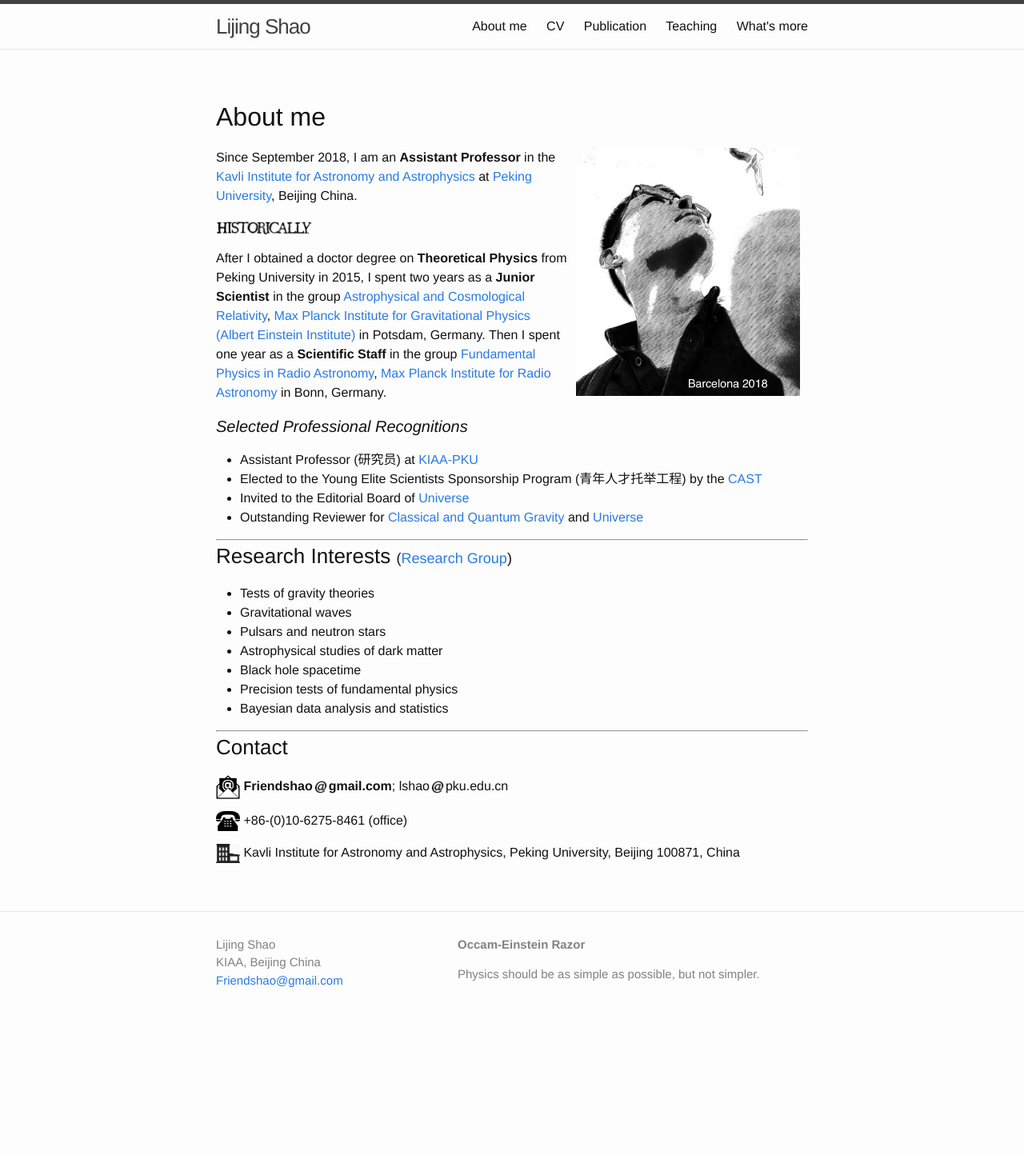
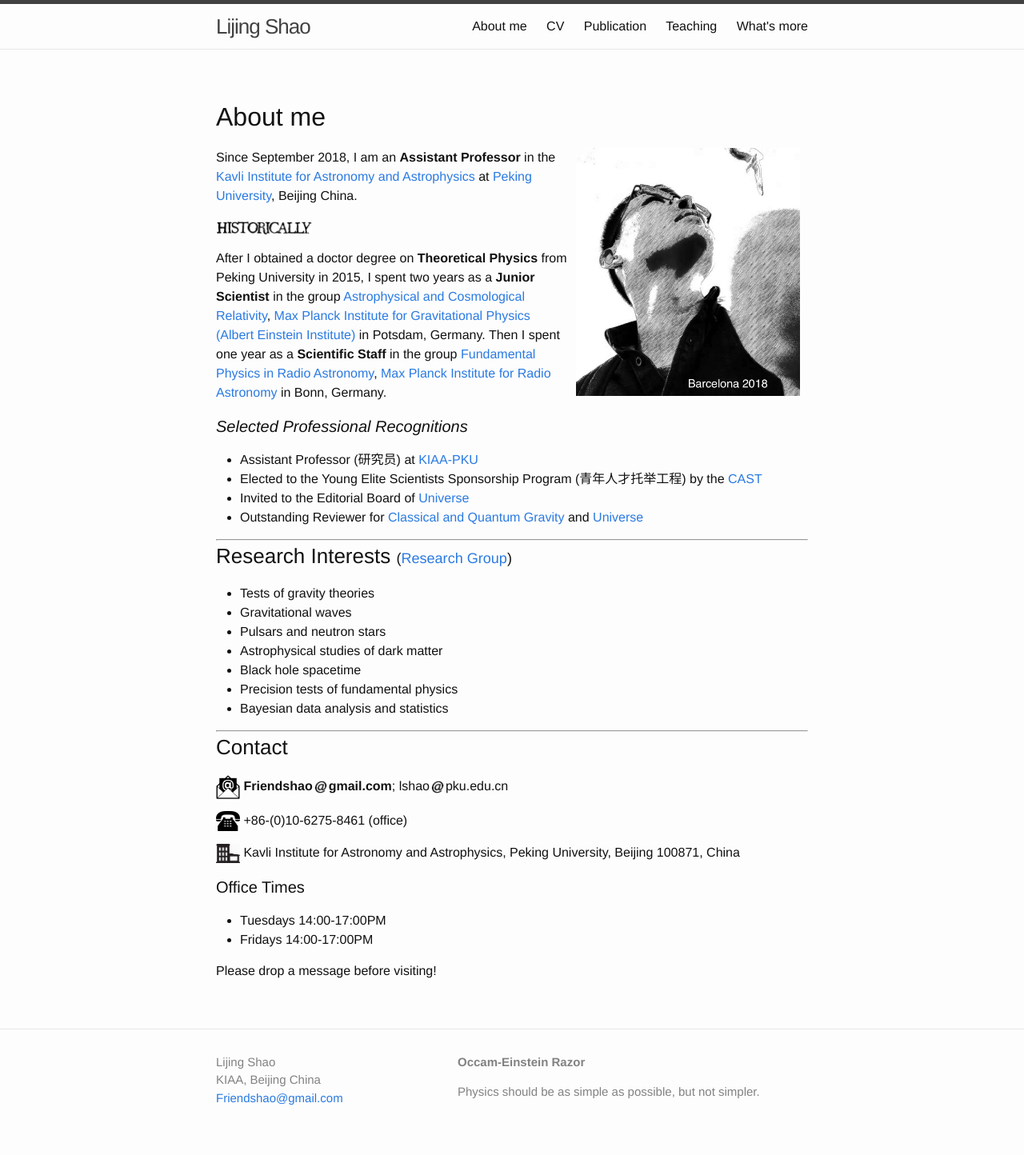
Before and after one commit to Friendshao/Friendshao.github.io, a Jekyll site: the page built from about/about.md, in a window 1280 px wide. Shown: the whole page at 80% size. Built offline with Jekyll 4.4.1, drawn with Linux system fonts in a browser that asks for light colours; before the commit the page ends 1297 px from its top, so only the background shows below that.

Commit message:
Add office times

```diff
--- a/about/about.md
+++ b/about/about.md
@@ -57,3 +57,10 @@ width="20">pku.edu.cn
 
 <img src="office.png" width="30"> Kavli Institute for Astronomy and
 Astrophysics, Peking University, Beijing 100871, China
+
+#### Office Times
+
+- Tuesdays 14:00-17:00PM
+- Fridays 14:00-17:00PM
+
+Please drop a message before visiting!
```
